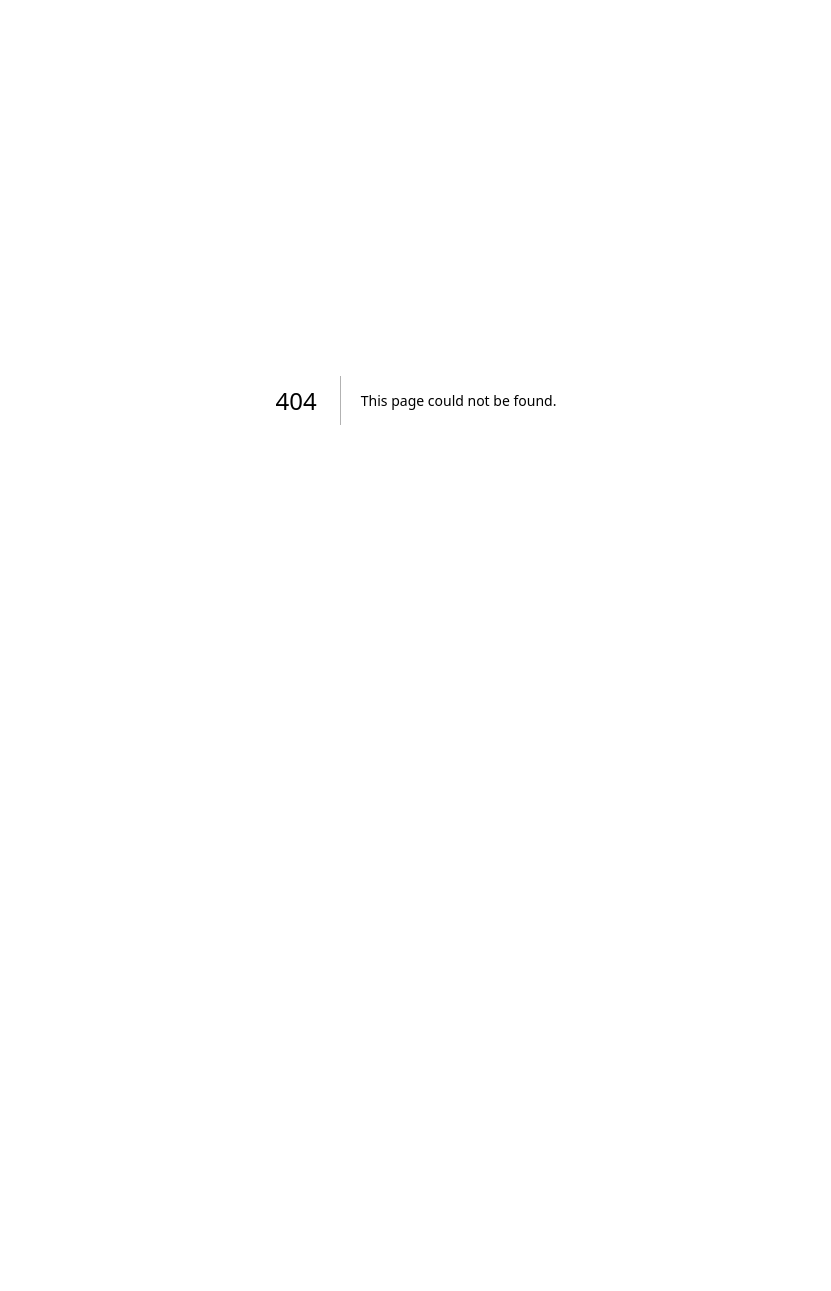
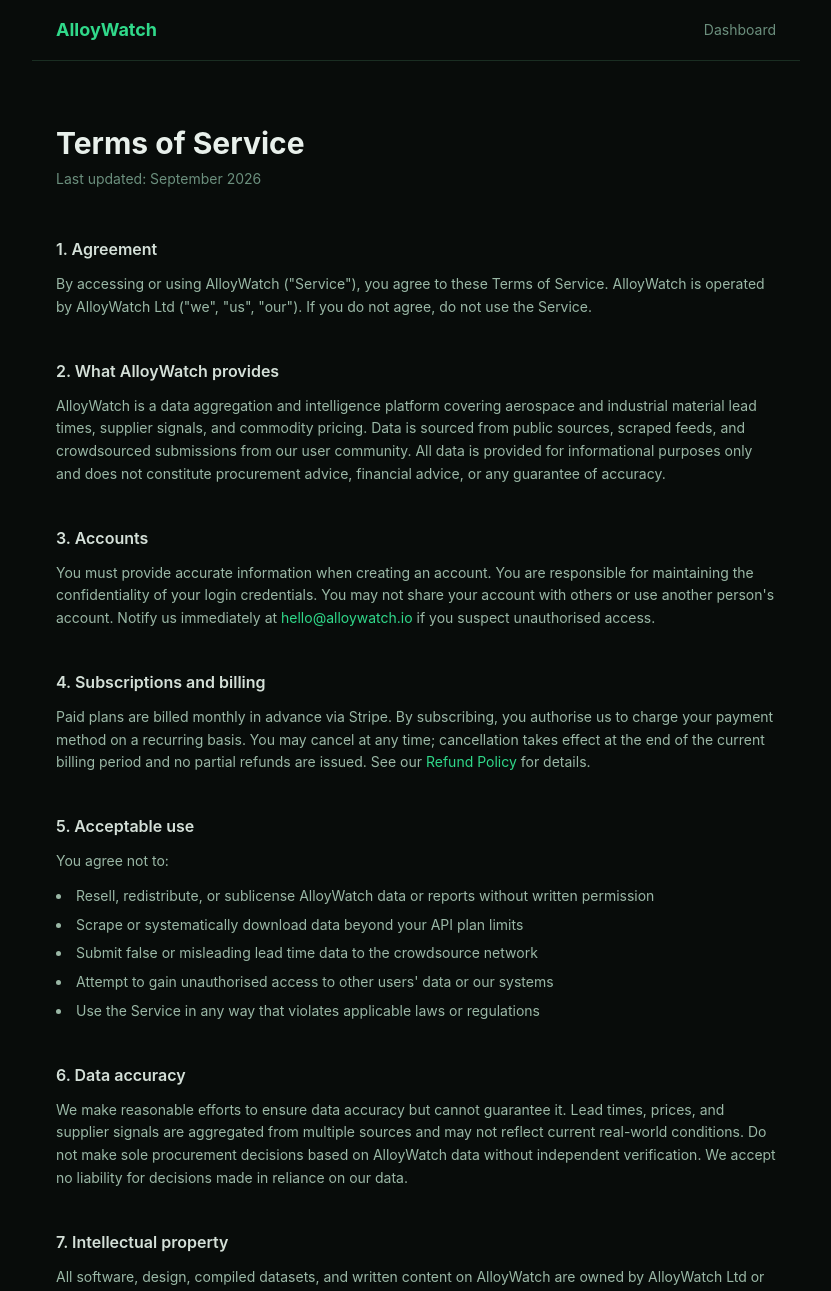
Before and after one commit to jamieinmallorca-afk/alloywatch, a Next.js app: page /terms in a window 1280 px wide. Before the commit this address had no page. Shown: the top 1291 px of the page, without its empty margins (224-1055 px from the left). Before the commit the page ends 800 px from the top, so only its background shows below. Built offline with nearby package versions, Linux system fonts and the light colour scheme.

Commit message:
feat: add Terms of Service page

```diff
--- /dev/null
+++ b/app/terms/page.tsx
@@ -0,0 +1,99 @@
+import Link from 'next/link'
+
+export const metadata = { title: 'Terms of Service — AlloyWatch' }
+
+export default function TermsPage() {
+  return (
+    <div className="min-h-screen bg-[#080c0a] text-[#d4e0d8]">
+      <nav className="border-b border-[#1a2e22] px-6 py-4 flex items-center justify-between max-w-3xl mx-auto">
+        <Link href="/" className="text-lg font-bold text-[#30d98a]">AlloyWatch</Link>
+        <Link href="/dashboard" className="text-sm text-[#6b8f7d] hover:text-[#d4e0d8] transition-colors">Dashboard</Link>
+      </nav>
+
+      <div className="max-w-3xl mx-auto px-6 py-16">
+        <h1 className="text-3xl font-bold text-[#e8f0eb] mb-2">Terms of Service</h1>
+        <p className="text-sm text-[#6b8f7d] mb-12">Last updated: September 2026</p>
+
+        <div className="space-y-10 text-sm leading-relaxed text-[#9ab8a6]">
+
+          <section>
+            <h2 className="text-base font-semibold text-[#d4e0d8] mb-3">1. Agreement</h2>
+            <p>By accessing or using AlloyWatch ("Service"), you agree to these Terms of Service. AlloyWatch is operated by AlloyWatch Ltd ("we", "us", "our"). If you do not agree, do not use the Service.</p>
+          </section>
+
+          <section>
+            <h2 className="text-base font-semibold text-[#d4e0d8] mb-3">2. What AlloyWatch provides</h2>
+            <p>AlloyWatch is a data aggregation and intelligence platform covering aerospace and industrial material lead times, supplier signals, and commodity pricing. Data is sourced from public sources, scraped feeds, and crowdsourced submissions from our user community. All data is provided for informational purposes only and does not constitute procurement advice, financial advice, or any guarantee of accuracy.</p>
+          </section>
+
+          <section>
+            <h2 className="text-base font-semibold text-[#d4e0d8] mb-3">3. Accounts</h2>
+            <p>You must provide accurate information when creating an account. You are responsible for maintaining the confidentiality of your login credentials. You may not share your account with others or use another person&apos;s account. Notify us immediately at <a href="mailto:hello@alloywatch.io" className="text-[#30d98a] hover:underline">hello@alloywatch.io</a> if you suspect unauthorised access.</p>
+          </section>
+
+          <section>
+            <h2 className="text-base font-semibold text-[#d4e0d8] mb-3">4. Subscriptions and billing</h2>
+            <p>Paid plans are billed monthly in advance via Stripe. By subscribing, you authorise us to charge your payment method on a recurring basis. You may cancel at any time; cancellation takes effect at the end of the current billing period and no partial refunds are issued. See our <Link href="/refund" className="text-[#30d98a] hover:underline">Refund Policy</Link> for details.</p>
+          </section>
+
+          <section>
+            <h2 className="text-base font-semibold text-[#d4e0d8] mb-3">5. Acceptable use</h2>
+            <p className="mb-3">You agree not to:</p>
+            <ul className="space-y-1.5 list-disc list-inside">
+              <li>Resell, redistribute, or sublicense AlloyWatch data or reports without written permission</li>
+              <li>Scrape or systematically download data beyond your API plan limits</li>
+              <li>Submit false or misleading lead time data to the crowdsource network</li>
+              <li>Attempt to gain unauthorised access to other users&apos; data or our systems</li>
+              <li>Use the Service in any way that violates applicable laws or regulations</li>
+            </ul>
+          </section>
+
+          <section>
+            <h2 className="text-base font-semibold text-[#d4e0d8] mb-3">6. Data accuracy</h2>
+            <p>We make reasonable efforts to ensure data accuracy but cannot guarantee it. Lead times, prices, and supplier signals are aggregated from multiple sources and may not reflect current real-world conditions. Do not make sole procurement decisions based on AlloyWatch data without independent verification. We accept no liability for decisions made in reliance on our data.</p>
+          </section>
+
+          <section>
+            <h2 className="text-base font-semibold text-[#d4e0d8] mb-3">7. Intellectual property</h2>
+            <p>All software, design, compiled datasets, and written content on AlloyWatch are owned by AlloyWatch Ltd or our licensors. You retain ownership of data you submit. By submitting lead time data, you grant us a non-exclusive licence to include that data in our aggregated platform.</p>
+          </section>
+
+          <section>
+            <h2 className="text-base font-semibold text-[#d4e0d8] mb-3">8. Limitation of liability</h2>
+            <p>To the fullest extent permitted by law, AlloyWatch Ltd shall not be liable for any indirect, incidental, consequential, or punitive damages arising from your use of the Service, including but not limited to procurement losses, stockouts, or supply chain disruptions. Our total liability to you shall not exceed the amount you paid us in the 3 months preceding the claim.</p>
+          </section>
+
+          <section>
+            <h2 className="text-base font-semibold text-[#d4e0d8] mb-3">9. Termination</h2>
+            <p>We may suspend or terminate your account if you violate these Terms or for any other reason with reasonable notice. You may close your account at any time by emailing <a href="mailto:hello@alloywatch.io" className="text-[#30d98a] hover:underline">hello@alloywatch.io</a>.</p>
+          </section>
+
+          <section>
+            <h2 className="text-base font-semibold text-[#d4e0d8] mb-3">10. Changes to these terms</h2>
+            <p>We may update these Terms from time to time. We will notify you of material changes by email or in-app notice. Continued use after the effective date constitutes acceptance.</p>
+          </section>
+
+          <section>
+            <h2 className="text-base font-semibold text-[#d4e0d8] mb-3">11. Governing law</h2>
+            <p>These Terms are governed by the laws of England and Wales. Any disputes shall be subject to the exclusive jurisdiction of the courts of England and Wales.</p>
+          </section>
+
+          <section>
+            <h2 className="text-base font-semibold text-[#d4e0d8] mb-3">12. Contact</h2>
+            <p>For any questions about these Terms, contact us at <a href="mailto:hello@alloywatch.io" className="text-[#30d98a] hover:underline">hello@alloywatch.io</a>.</p>
+          </section>
+
+        </div>
+      </div>
+
+      <footer className="border-t border-[#1a2e22] py-8 text-center text-xs text-[#4a6e58]">
+        <div className="flex items-center justify-center gap-6">
+          <Link href="/terms" className="hover:text-[#6b8f7d] transition-colors">Terms</Link>
+          <Link href="/privacy" className="hover:text-[#6b8f7d] transition-colors">Privacy</Link>
+          <Link href="/refund" className="hover:text-[#6b8f7d] transition-colors">Refund Policy</Link>
+          <Link href="mailto:hello@alloywatch.io" className="hover:text-[#6b8f7d] transition-colors">hello@alloywatch.io</Link>
+        </div>
+      </footer>
+    </div>
+  )
+}
```
